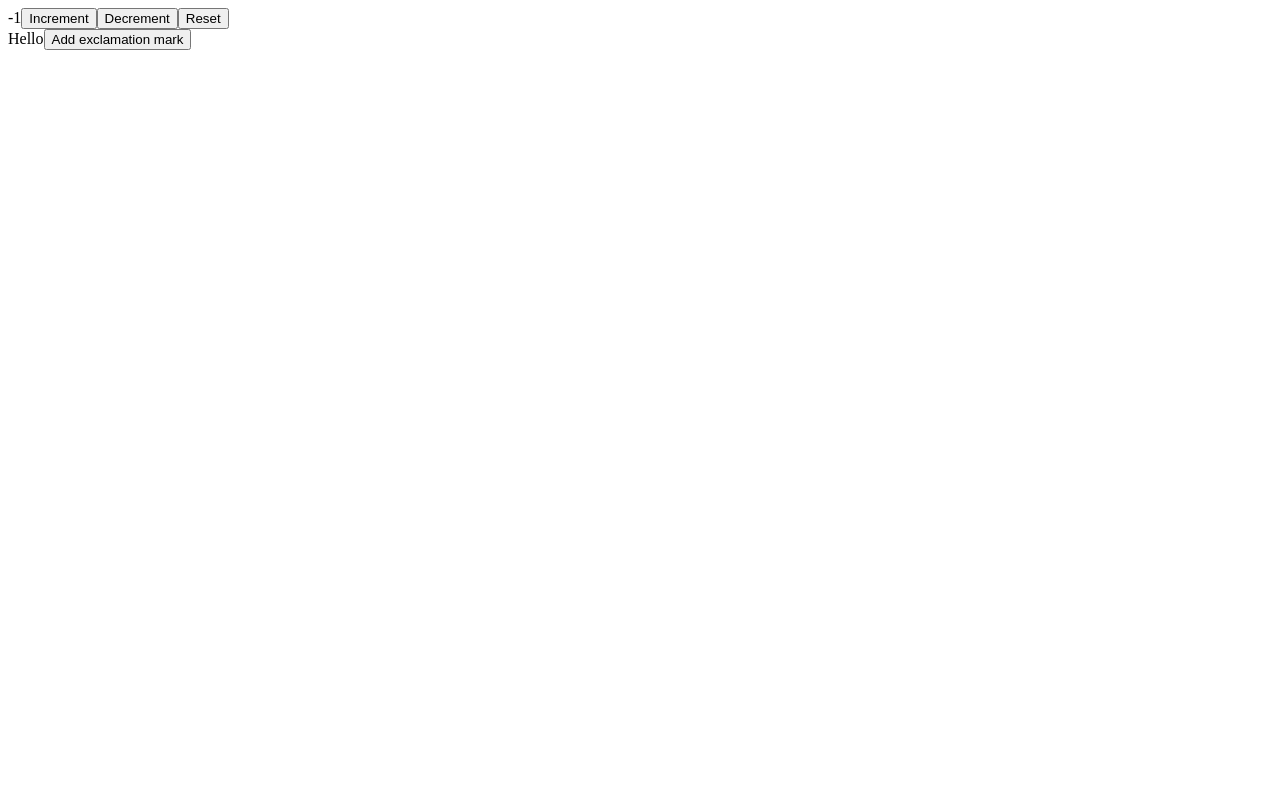
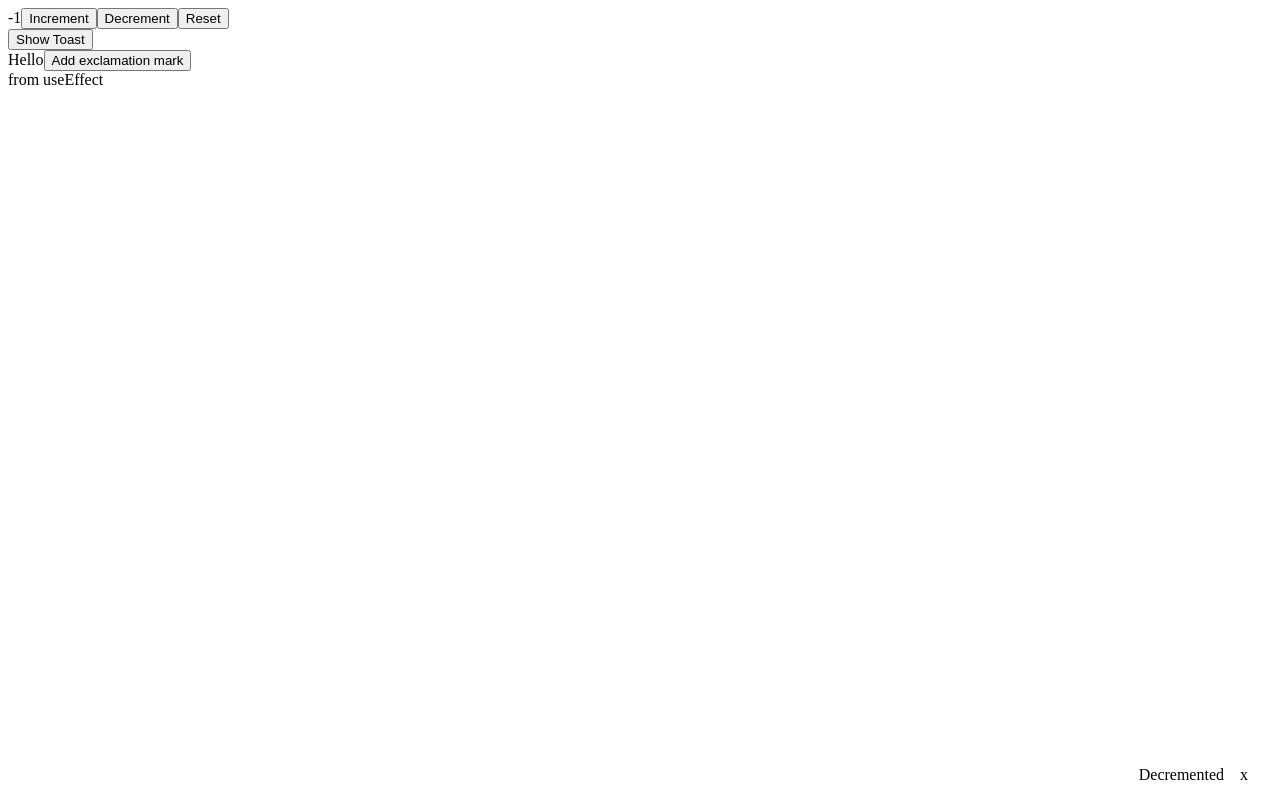
Before and after one commit to ngudbhav/react-snippets, a React (Create React App) app: page / in a window 1280 px wide. Both pictures are taken after a click on the button "Decrement". Built offline with nearby package versions, Linux system fonts and the light colour scheme.

Commit message:
feat: add useEffect and custom Toast component

```diff
--- a/src/App.js
+++ b/src/App.js
@@ -1,18 +1,42 @@
-import { useCustomState as useState } from './polyfills/useCustomState';
+import { useState } from './polyfills/useState';
+import { useEffect } from "./polyfills/useEffect";
+import Toast, { useToast } from './components/Toast';
 
 function App() {
+  const toast = useToast();
   const [state1, setState1] = useState(0);
   const [state2, setState2] = useState('Hello');
-
+  const [state3, setState3] = useState();
+  useEffect(() => {
+    console.log('useEffect called when state1 changes ', state1);
+  }, [state1]);
+  useEffect(() => {
+    setState3('from useEffect');
+  }, []);
   return (
     <div className="App">
       {state1}
-      <button onClick={() => setState1((prev) => prev + 1)}>Increment</button>
-      <button onClick={() => setState1((prev) => prev - 1)}>Decrement</button>
-      <button onClick={() => setState1(0)}>Reset</button>
+      <button onClick={() => {
+        setState1((prev) => prev + 1);
+        toast.show('Incremented', 1000);
+      }}>Increment</button>
+      <button onClick={() => {
+        setState1((prev) => prev - 1);
+        toast.show('Decremented', 100000);
+      }}>Decrement</button>
+      <button onClick={() => {
+        setState1(0);
+      }}>Reset</button>
+      <br />
+      <button onClick={() => {
+        toast.show('On demand toast', 5000);
+      }}>Show Toast</button>
       <br />
       {state2}
       <button onClick={() => setState2((prev) => prev + '!')}>Add exclamation mark</button>
+      <br />
+      {state3}
+      <Toast />
     </div>
   );
 }
--- /dev/null
+++ b/src/components/Toast/index.js
@@ -0,0 +1,54 @@
+import React from "react";
+
+import { useForceUpdate } from "../../utils/useForceUpdate";
+import './index.scss';
+
+const toasts = [];
+let index = 0;
+const ToastItem = ({ message, duration, id, handleToastHide }) => {
+  React.useEffect(() => {
+    setTimeout(() => handleToastHide(id), duration);
+  }, []);
+
+  return (
+    <div className="toast-item">
+      <div className="toast-item__message">{message}</div>
+      <a onClick={() => handleToastHide(id)} className="toast-item__action">x</a>
+    </div>
+  );
+};
+
+export default () => {
+  const [messages, _] = React.useState(toasts);
+  const toast = useToast();
+  const handleToastHide = (id) => {
+    toast.hide(id);
+  };
+
+  return (
+    <div className="toast-container">
+      {messages.map((toast, index) => (
+        <ToastItem key={index} {...toast} handleToastHide={handleToastHide} />
+      ))}
+    </div>
+  );
+};
+
+export const useToast = () => {
+  const forceUpdate = useForceUpdate();
+
+  return ({
+    show: (message, duration) => {
+      toasts.push({ message, duration, id: index });
+      forceUpdate();
+      return index++;
+    },
+    hide: (id) => {
+      const index = toasts.findIndex((toast) => toast.id === id);
+      if (index !== -1) {
+        toasts.splice(index, 1);
+        forceUpdate();
+      }
+    }
+  });
+};
--- /dev/null
+++ b/src/components/Toast/index.scss
@@ -0,0 +1,16 @@
+.toast-container {
+  position: absolute;
+  bottom: 0;
+  right: 0;
+}
+
+.toast-item {
+  padding: 1rem;
+  display: flex;
+  flex-direction: row;
+
+  &__action {
+    cursor: pointer;
+    padding: 0 1rem;
+  }
+}
--- /dev/null
+++ b/src/polyfills/useEffect.js
@@ -0,0 +1,36 @@
+let oldDeps = [];
+let initialRender = false;
+
+/**
+ * Lacks support for component unmounting
+ * @param callback {Function}
+ * @param deps {Array}
+ */
+export function useEffect(callback, deps = []) {
+  if (typeof deps === 'undefined' || deps === null) {
+    deps = [];
+  }
+  if (deps.length === 0) {
+    if (!initialRender) {
+      callback();
+      initialRender = true;
+      oldDeps = deps;
+      return;
+    } else {
+      return;
+    }
+  }
+
+  if (deps.length !== oldDeps.length) {
+    callback();
+    oldDeps = deps;
+    return;
+  }
+  for(let i = 0; i < deps.length; i++) {
+    if (deps[i] !== oldDeps[i]) {
+      callback();
+      oldDeps = deps;
+      break;
+    }
+  }
+}
--- a/src/polyfills/useCustomState.js
+++ b/src/polyfills/useState.js
@@ -3,7 +3,7 @@ import { useForceUpdate } from '../utils/useForceUpdate'
 const states = [];
 let index = 0;
 
-export function useCustomState(initialValue = null) {
+export function useState(initialValue = null) {
   const localIndex = index;
   states[localIndex] ||= initialValue;
   const forceUpdate = useForceUpdate();
```
